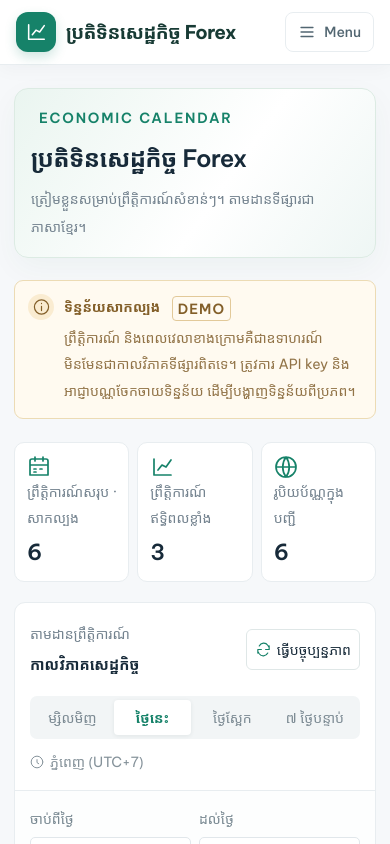
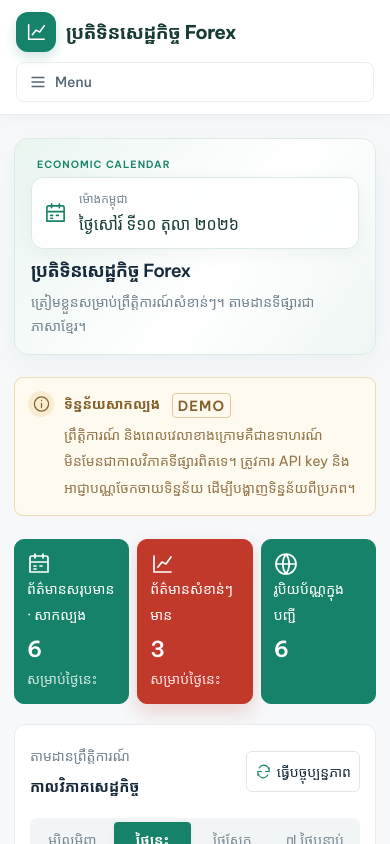
Before and after one commit to Than-sothearak/next-forex-khmer, a Next.js app: page / in a window 390 px wide. Shown: the top 844 px of the page. Built offline with nearby package versions, Linux system fonts and the light colour scheme.

Commit message:
fix: update Calendar component layout for better responsiveness and adjust header styles

```diff
--- a/app/calendar.tsx
+++ b/app/calendar.tsx
@@ -391,10 +391,23 @@
           className="mx-auto max-w-[1620px] px-[38px] pt-[33px] pb-5 min-[1600px]:pt-[42px] max-[1250px]:px-6 max-[1250px]:pt-7 max-[1250px]:pb-[18px] max-[800px]:pt-[25px] max-[560px]:px-[14px] max-[560px]:pt-[23px] max-[560px]:pb-5"
           id="calendar"
         >
-          <section className="mb-7 flex items-center justify-between gap-[22px] overflow-hidden rounded-[18px] border border-[#dcebe3] bg-linear-[125deg,#eaf5f0,#ffffff_58%,#eef6f4] px-7 py-6 shadow-[0_10px_30px_rgba(31,86,65,.045)] [&_h1]:text-[32px] [&_h1]:font-semibold [&_h1]:leading-[1.7] [&_h1]:tracking-[-.6px] [&_p]:mt-1.5 [&_p]:text-[14px] [&_p]:text-muted min-[1600px]:[&_h1]:text-[36px] max-[800px]:mb-[22px] max-[800px]:px-5 max-[800px]:py-5 max-[800px]:[&_h1]:text-[27px] max-[800px]:[&_p]:text-[14px] max-[560px]:rounded-[14px] max-[560px]:px-4 max-[560px]:py-4 max-[560px]:[&_h1]:text-[24px] max-[560px]:[&_p]:leading-[2]">
-            <div>
-              <div className="mb-[11px] flex items-center gap-2 text-[14px] font-semibold tracking-[1.8px] text-brand  max-[560px]:mb-2 max-[560px]:text-[14px]">
+          <section className="mb-7 flex items-center justify-between gap-[22px] overflow-hidden rounded-[18px] border border-[#dcebe3] bg-linear-[125deg,#eaf5f0,#ffffff_58%,#eef6f4] px-7 py-6 shadow-[0_10px_30px_rgba(31,86,65,.045)] [&_h1]:text-[32px] [&_h1]:font-semibold [&_h1]:leading-[1.7] [&_h1]:tracking-[-.6px] [&_p]:mt-1.5 [&_p]:text-[14px] [&_p]:text-muted min-[1600px]:[&_h1]:text-[36px] max-[800px]:mb-[22px] max-[800px]:flex-row max-[800px]:items-center max-[800px]:gap-3 max-[800px]:px-5 max-[800px]:py-5 max-[800px]:[&_h1]:text-[27px] max-[800px]:[&_p]:text-[14px] max-[560px]:rounded-[14px] max-[560px]:px-4 max-[560px]:py-4 max-[560px]:[&_h1]:text-[18px] max-[560px]:[&_h1]:leading-[1.5] max-[560px]:[&_p]:leading-[1.7]">
+            <div className="max-[800px]:min-w-0 max-[800px]:flex-1">
+              <div className="mb-[11px] flex items-center gap-2 text-[14px] font-semibold tracking-[1.8px] text-brand max-[560px]:mb-1 max-[560px]:gap-1.5 max-[560px]:text-[10px] max-[560px]:tracking-[1px]">
                 <span /> ECONOMIC CALENDAR
+              </div>
+              <div className="mb-2 hidden w-full items-center gap-3 rounded-xl border border-[#dce9e2] bg-white/90 px-4 py-3 shadow-[0_5px_18px_rgba(31,86,65,.05)] max-[800px]:flex max-[560px]:px-3 max-[560px]:py-2.5">
+                <span className="shrink-0 text-brand">
+                  <Icon name="calendar" size={23} />
+                </span>
+                <div>
+                  <small className="block text-[14px] text-muted max-[560px]:text-[12px]">
+                    ម៉ោងកម្ពុជា
+                  </small>
+                  <b className="text-[14px] font-medium text-[#183b35] max-[560px]:text-[16px]">
+                    {dateLabel(initialDate)}
+                  </b>
+                </div>
               </div>
               <h1>ប្រតិទិនសេដ្ឋកិច្ច Forex</h1>
               <p>
@@ -439,34 +452,48 @@
             className="mb-[26px] grid grid-cols-3 gap-[18px] max-[800px]:gap-2.5 max-[560px]:mb-5 max-[560px]:gap-2"
             aria-label="សង្ខេបព្រឹត្តិការណ៍ដែលបានជ្រើសរើស"
           >
-            <div className="flex items-center gap-[15px] rounded-[10px] border border-line bg-white px-5 py-[18px] [&>div>span]:text-[14px] [&>div>span]:text-muted [&_strong]:flex [&_strong]:items-baseline [&_strong]:gap-2.5 [&_strong]:text-[25px] [&_strong]:font-semibold [&_strong]:leading-[1.6] [&_small]:text-[14px] [&_small]:font-normal [&_small]:text-[#88959c] min-[1600px]:p-[23px] max-[1250px]:p-[15px] max-[1250px]:[&_strong]:text-[23px] max-[1250px]:[&>div>span]:text-[14px] max-[800px]:gap-2.5 max-[800px]:[&_small]:hidden max-[800px]:[&_strong]:text-[22px] max-[560px]:block max-[560px]:p-3 max-[560px]:[&>div>span]:block max-[560px]:[&>div>span]:min-h-[34px] max-[560px]:[&>div>span]:text-[14px] max-[560px]:[&>div>span]:leading-[1.9] max-[560px]:[&_strong]:mt-0.5">
-              <span className="shrink-0 text-brand [&>svg]:h-6 [&>svg]:w-6 max-[560px]:mb-[9px]">
+            <div className="flex items-center gap-[15px] rounded-[10px] border border-brand bg-brand px-5 py-[18px] text-white [&>div>span]:text-[14px] [&>div>span]:!text-white [&_strong]:flex [&_strong]:items-baseline [&_strong]:gap-2.5 [&_strong]:text-[25px] [&_strong]:font-semibold [&_strong]:leading-[1.6] [&_strong]:!text-white [&_small]:text-[14px] [&_small]:font-normal [&_small]:!text-white/80 min-[1600px]:p-[23px] max-[1250px]:p-[15px] max-[1250px]:[&_strong]:text-[23px] max-[1250px]:[&>div>span]:text-[14px] max-[800px]:gap-2.5 max-[800px]:[&_strong_small]:hidden max-[800px]:[&_strong]:text-[22px] max-[560px]:block max-[560px]:p-3 max-[560px]:[&>div>span]:block max-[560px]:[&>div>span]:min-h-[34px] max-[560px]:[&>div>span]:text-[14px] max-[560px]:[&>div>span]:leading-[1.9] max-[560px]:[&_strong]:mt-0.5">
+              <span className="shrink-0 !text-white [&>svg]:h-6 [&>svg]:w-6 max-[560px]:mb-[9px]">
                 <Icon name="calendar" />
               </span>
               <div>
-                <span>ព្រឹត្តិការណ៍សរុប{demo ? " · សាកល្បង" : ""}</span>
+                <span>ព័ត៌មានសរុបមាន{demo ? " · សាកល្បង" : ""}</span>
                 <strong>
                   {count}
                   <small>ព្រឹត្តិការណ៍</small>
                 </strong>
+                <small className="block text-[13px] !text-white/80">
+                  {range.from === initialDate && range.to === initialDate
+                    ? "សម្រាប់ថ្ងៃនេះ"
+                    : range.from === range.to
+                      ? dateLabel(range.from)
+                      : `${dateLabel(range.from)} – ${dateLabel(range.to)}`}
+                </small>
               </div>
             </div>
-            <div className="flex items-center gap-[15px] rounded-[10px] border border-line bg-white px-5 py-[18px] [&>div>span]:text-[14px] [&>div>span]:text-muted [&_strong]:flex [&_strong]:items-baseline [&_strong]:gap-2.5 [&_strong]:text-[25px] [&_strong]:font-semibold [&_strong]:leading-[1.6] [&_small]:text-[14px] [&_small]:font-normal [&_small]:text-[#88959c] min-[1600px]:p-[23px] max-[1250px]:p-[15px] max-[1250px]:[&_strong]:text-[23px] max-[1250px]:[&>div>span]:text-[14px] max-[800px]:gap-2.5 max-[800px]:[&_small]:hidden max-[800px]:[&_strong]:text-[22px] max-[560px]:block max-[560px]:p-3 max-[560px]:[&>div>span]:block max-[560px]:[&>div>span]:min-h-[34px] max-[560px]:[&>div>span]:text-[14px] max-[560px]:[&>div>span]:leading-[1.9] max-[560px]:[&_strong]:mt-0.5">
-              <span className="shrink-0 text-brand [&>svg]:h-6 [&>svg]:w-6 max-[560px]:mb-[9px]">
+            <div className="flex items-center gap-[15px] rounded-[10px] border border-[#c0392b] bg-[#c0392b] px-5 py-[18px] text-white shadow-[0_8px_20px_rgba(192,57,43,.2)] [&>div>span]:text-[14px] [&>div>span]:text-white [&_strong]:flex [&_strong]:items-baseline [&_strong]:gap-2.5 [&_strong]:text-[25px] [&_strong]:font-semibold [&_strong]:leading-[1.6] [&_strong]:text-white [&_small]:text-[14px] [&_small]:font-normal [&_small]:text-red-100 min-[1600px]:p-[23px] max-[1250px]:p-[15px] max-[1250px]:[&_strong]:text-[23px] max-[1250px]:[&>div>span]:text-[14px] max-[800px]:gap-2.5 max-[800px]:[&_strong_small]:hidden max-[800px]:[&_strong]:text-[22px] max-[560px]:block max-[560px]:p-3 max-[560px]:[&>div>span]:block max-[560px]:[&>div>span]:min-h-[34px] max-[560px]:[&>div>span]:text-[14px] max-[560px]:[&>div>span]:leading-[1.9] max-[560px]:[&_strong]:mt-0.5">
+              <span className="shrink-0 text-white [&>svg]:h-6 [&>svg]:w-6 max-[560px]:mb-[9px]">
                 <Icon name="chart" />
               </span>
               <div>
-                <span>ព្រឹត្តិការណ៍ឥទ្ធិពលខ្លាំង</span>
+                <span>ព័ត៌មានសំខាន់ៗមាន</span>
                 <strong>
                   {data && !invalidRange
                     ? events.filter((event) => event.impact === "high").length
                     : "—"}
                   <small>ត្រូវតាមដាន</small>
                 </strong>
+                <small className="block text-[13px] text-red-100">
+                  {range.from === initialDate && range.to === initialDate
+                    ? "សម្រាប់ថ្ងៃនេះ"
+                    : range.from === range.to
+                      ? dateLabel(range.from)
+                      : `${dateLabel(range.from)} – ${dateLabel(range.to)}`}
+                </small>
               </div>
             </div>
-            <div className="flex items-center gap-[15px] rounded-[10px] border border-line bg-white px-5 py-[18px] [&>div>span]:text-[14px] [&>div>span]:text-muted [&_strong]:flex [&_strong]:items-baseline [&_strong]:gap-2.5 [&_strong]:text-[25px] [&_strong]:font-semibold [&_strong]:leading-[1.6] [&_small]:text-[14px] [&_small]:font-normal [&_small]:text-[#88959c] min-[1600px]:p-[23px] max-[1250px]:p-[15px] max-[1250px]:[&_strong]:text-[23px] max-[1250px]:[&>div>span]:text-[14px] max-[800px]:gap-2.5 max-[800px]:[&_small]:hidden max-[800px]:[&_strong]:text-[22px] max-[560px]:block max-[560px]:p-3 max-[560px]:[&>div>span]:block max-[560px]:[&>div>span]:min-h-[34px] max-[560px]:[&>div>span]:text-[14px] max-[560px]:[&>div>span]:leading-[1.9] max-[560px]:[&_strong]:mt-0.5">
-              <span className="shrink-0 text-brand [&>svg]:h-6 [&>svg]:w-6 max-[560px]:mb-[9px]">
+            <div className="flex items-center gap-[15px] rounded-[10px] border border-brand bg-brand px-5 py-[18px] text-white [&>div>span]:text-[14px] [&>div>span]:!text-white [&_strong]:flex [&_strong]:items-baseline [&_strong]:gap-2.5 [&_strong]:text-[25px] [&_strong]:font-semibold [&_strong]:leading-[1.6] [&_strong]:!text-white [&_small]:text-[14px] [&_small]:font-normal [&_small]:!text-white/80 min-[1600px]:p-[23px] max-[1250px]:p-[15px] max-[1250px]:[&_strong]:text-[23px] max-[1250px]:[&>div>span]:text-[14px] max-[800px]:gap-2.5 max-[800px]:[&_strong_small]:hidden max-[800px]:[&_strong]:text-[22px] max-[560px]:block max-[560px]:p-3 max-[560px]:[&>div>span]:block max-[560px]:[&>div>span]:min-h-[34px] max-[560px]:[&>div>span]:text-[14px] max-[560px]:[&>div>span]:leading-[1.9] max-[560px]:[&_strong]:mt-0.5">
+              <span className="shrink-0 !text-white [&>svg]:h-6 [&>svg]:w-6 max-[560px]:mb-[9px]">
                 <Icon name="globe" />
               </span>
               <div>
@@ -517,7 +544,7 @@
                       aria-pressed={
                         range.from === item.from && range.to === item.to
                       }
-                      className={`min-h-[30px] rounded px-3 py-[5px] text-[14px] whitespace-nowrap max-[560px]:min-h-[34px] max-[560px]:flex-1 ${range.from === item.from && range.to === item.to ? "bg-white font-semibold text-brand shadow-[0_1px_4px_#19382d14]" : "text-[#7c8a93]"}`}
+                      className={`min-h-[30px] rounded px-3 py-[5px] text-[14px] whitespace-nowrap max-[560px]:min-h-[34px] max-[560px]:flex-1 ${range.from === item.from && range.to === item.to ? "bg-brand font-semibold text-white shadow-[0_1px_4px_#19382d14]" : "text-[#7c8a93]"}`}
                       onClick={() => {
                         const current = calendarPresets(cambodiaDate()).find(
                           (preset) => preset.id === item.id,
@@ -623,7 +650,7 @@
                 </label>
                 <button
                   data-testid="text-button"
-                  className="flex min-h-8 items-center gap-1 text-[14px] text-[#85959d] max-[560px]:text-[14px]"
+                  className="flex min-h-8 items-center gap-1.5 rounded-md bg-brand px-3 text-[14px] font-medium text-white hover:bg-brand/90 max-[560px]:min-h-9 max-[560px]:text-[14px] [&_svg]:text-white"
                   onClick={resetFilters}
                 >
                   <Icon name="filter" size={14} />
--- a/components/CalendarHeader.tsx
+++ b/components/CalendarHeader.tsx
@@ -17,7 +17,7 @@
 
   return (
     <header className="sticky top-0 z-40 border-b border-line bg-white/95 shadow-[0_4px_18px_rgba(23,42,57,.035)] backdrop-blur">
-      <div className="mx-auto flex max-w-[1500px] flex-wrap items-center justify-between gap-x-8 gap-y-3 px-8 py-4 max-[800px]:px-5 max-[560px]:gap-y-2.5 max-[560px]:px-4 max-[560px]:py-3">
+      <div className="mx-auto flex max-w-[1500px] flex-wrap items-center justify-between gap-x-8 gap-y-3 px-8 py-4 max-[999px]:flex-col max-[999px]:items-stretch max-[800px]:px-5 max-[560px]:gap-y-2.5 max-[560px]:px-4 max-[560px]:py-3">
         <a
           href="/"
           className="flex items-center gap-2.5 text-[19px] font-bold tracking-[-.6px] text-[#183b35]"
```
Also changed, not shown: next-env.d.ts.
